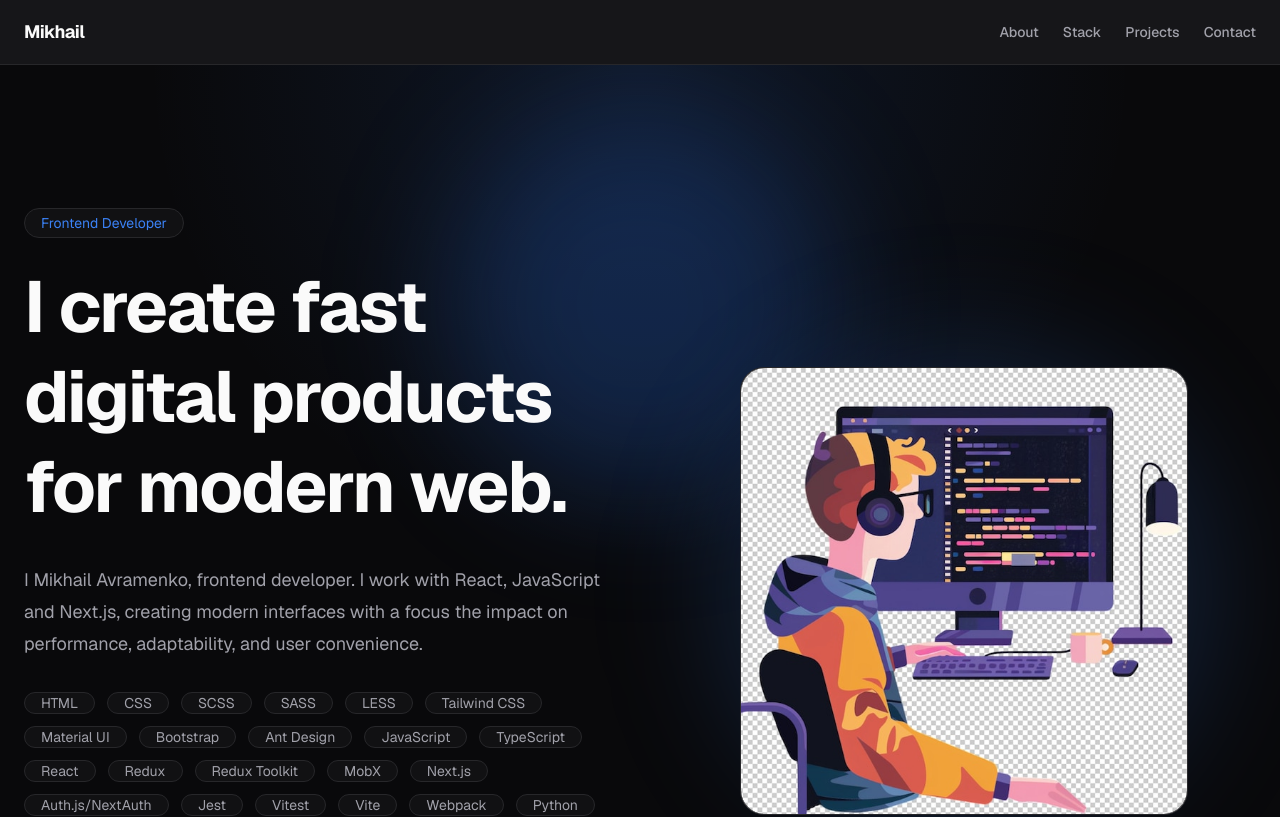
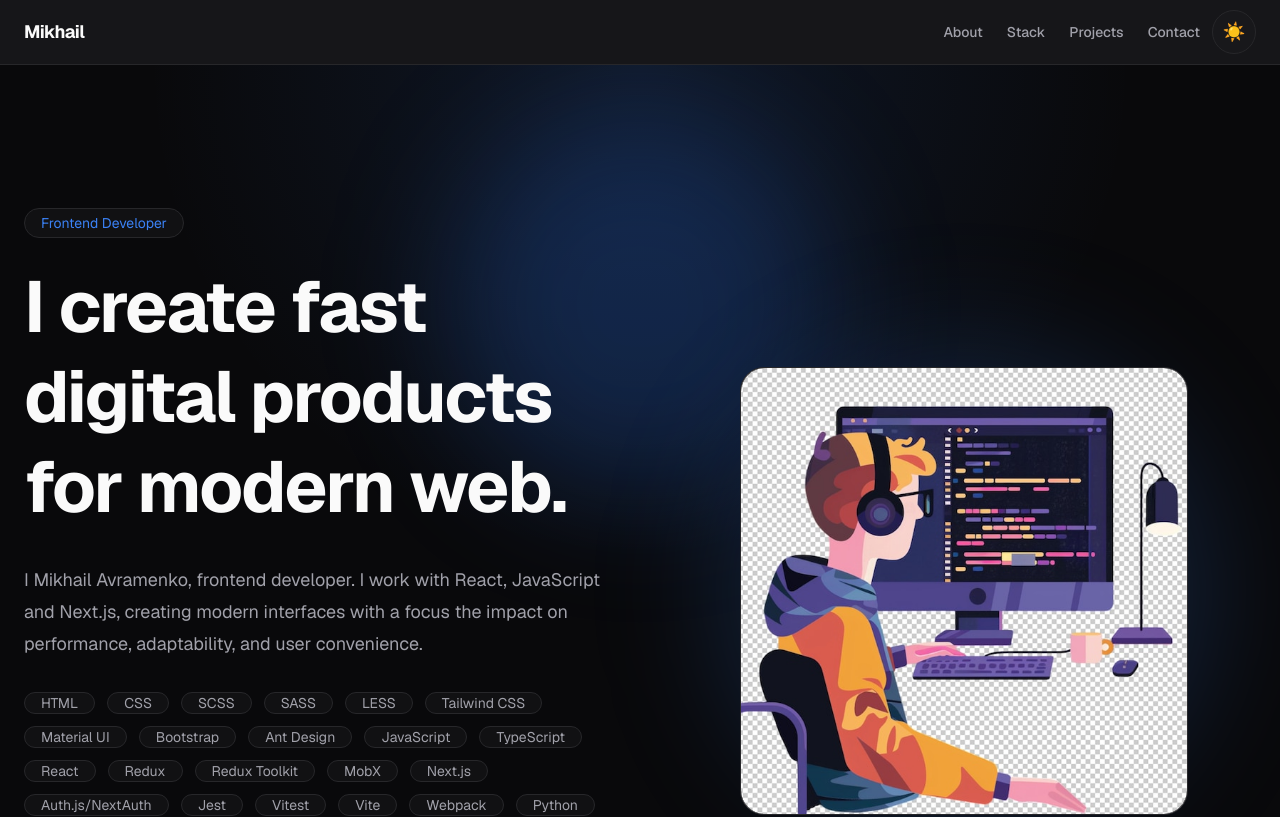
Before and after one commit to avramenkomy/portfolio, a Next.js app: page / in a window 1280 px wide. Shown: the top 817 px of the page. Built offline with nearby package versions, Linux system fonts and the light colour scheme; no server answers.

Commit message:
feat: add theme toggle switch

```diff
--- a/src/components/layout/Header.jsx
+++ b/src/components/layout/Header.jsx
@@ -1,5 +1,6 @@
 import Link from 'next/link';
 import MobileMenu from '@/components/layout/MobileMenu';
+import ThemeToggle from '@/components/theme/ThemeToggle';
 
 import navigation from '@/data/navigation';
 
@@ -9,6 +10,7 @@ export default function Header() {
       className="fixed inset-x-0 top-0 z-9999 isolate border-b border-[var(--border)] bg-[var(--surface)]/95 text-[var(--foreground)] backdrop-blur-xl"
     >
       <div className="container relative z-10000 flex h-16 items-center justify-between">
+
         <Link
           href="/"
           className="text-lg font-bold tracking-tight text-[var(--foreground)] transition hover:text-[var(--accent)]"
@@ -16,6 +18,7 @@ export default function Header() {
           Mikhail
         </Link>
 
+        <div className="flex items-center gap-3">
           <nav aria-label="General navigation">
             <ul className="hidden items-center gap-6 md:flex">
               {navigation.map(item => (
@@ -31,7 +34,10 @@ export default function Header() {
             </ul>
           </nav>
 
+          <ThemeToggle />
+
           <MobileMenu />
+        </div>
       </div>
     </header>
   );
--- /dev/null
+++ b/src/components/theme/ThemeToggle.js
@@ -0,0 +1,53 @@
+'use client';
+
+import { useEffect, useState } from 'react';
+
+import styles from './ThemeToggle.module.scss';
+
+const THEME_STORAGE_KEY = 'portfolio-theme';
+
+export default function ThemeToggle() {
+  const [theme, setTheme] = useState('dark');
+  const [isMounted, setIsMounted] = useState(false);
+
+  useEffect(() => {
+    const savedTheme = localStorage.getItem(THEME_STORAGE_KEY);
+
+    const initTheme = savedTheme === 'light' || savedTheme === 'dark'
+      ? savedTheme
+      : 'dark';
+
+    document.documentElement.dataset.theme = initTheme;
+
+    setTheme(initTheme);
+    setIsMounted(true);
+  }, []);
+
+  function handleToggleTheme() {
+    const nextTheme = theme === 'dark' ? 'light' : 'dark';
+
+    document.documentElement.dataset.theme = nextTheme;
+    localStorage.setItem(THEME_STORAGE_KEY, nextTheme);
+
+    setTheme(nextTheme);
+  }
+
+  const isDarkTheme = theme === 'dark';
+
+  return (
+    <button
+      type="button"
+      className={styles.themeToggle}
+      onClick={handleToggleTheme}
+      aria-label={isDarkTheme
+        ? 'Переключить на светлую тему'
+        : 'Переключить на тёмную тему'
+      }
+      title={isDarkTheme ? 'Светлая тема' : 'Темная тема'}
+    >
+      <span className={styles.icon} aria-hidden="true">
+        {isMounted && (isDarkTheme ? '☀️' : '🌙')}
+      </span>
+    </button>
+  )
+}
--- /dev/null
+++ b/src/components/theme/ThemeToggle.module.scss
@@ -0,0 +1,35 @@
+.themeToggle {
+  display: inline-flex;
+  align-items: center;
+  justify-content: center;
+  width: 44px;
+  height: 44px;
+  border: 1px solid var(--border);
+  border-radius: 22px;
+  background: var(--surface);
+  color: var(--foreground);
+  cursor: pointer;
+  transition:
+    transform 0.2s ease,
+    border-color 0.2s ease,
+    background-color 0.2s ease;
+
+  &:hover {
+    border-color: var(--accent);
+    background: var(--surface-hover);
+  }
+
+  &:active {
+    transform: scale(0.96);
+  }
+}
+
+.icon {
+  display: inline-flex;
+  align-items: center;
+  justify-content: center;
+  width: 20px;
+  height: 20px;
+  font-size: 18px;
+  line-height: 1;
+}
```
Lines whose indentation alone changed are shown as unchanged.
